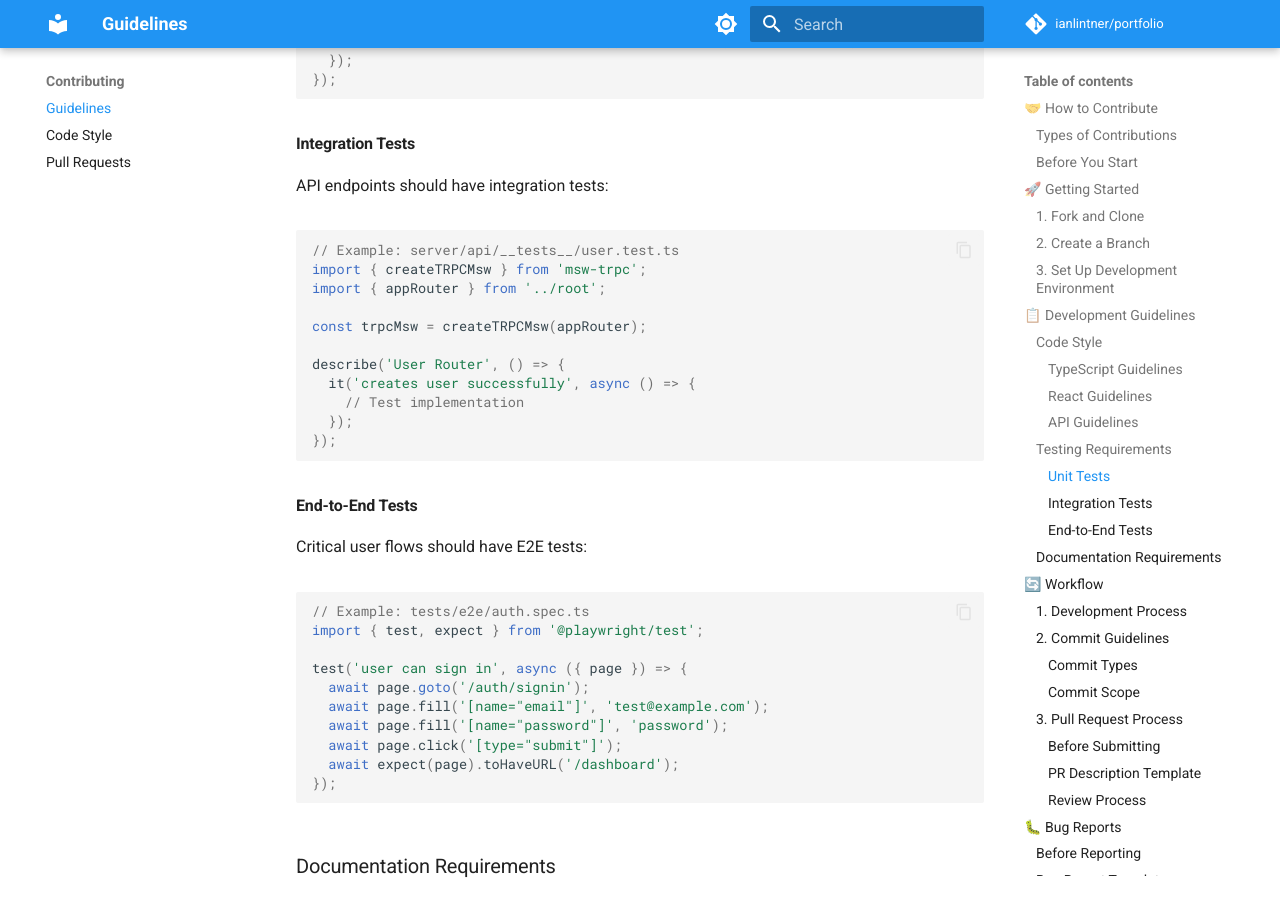
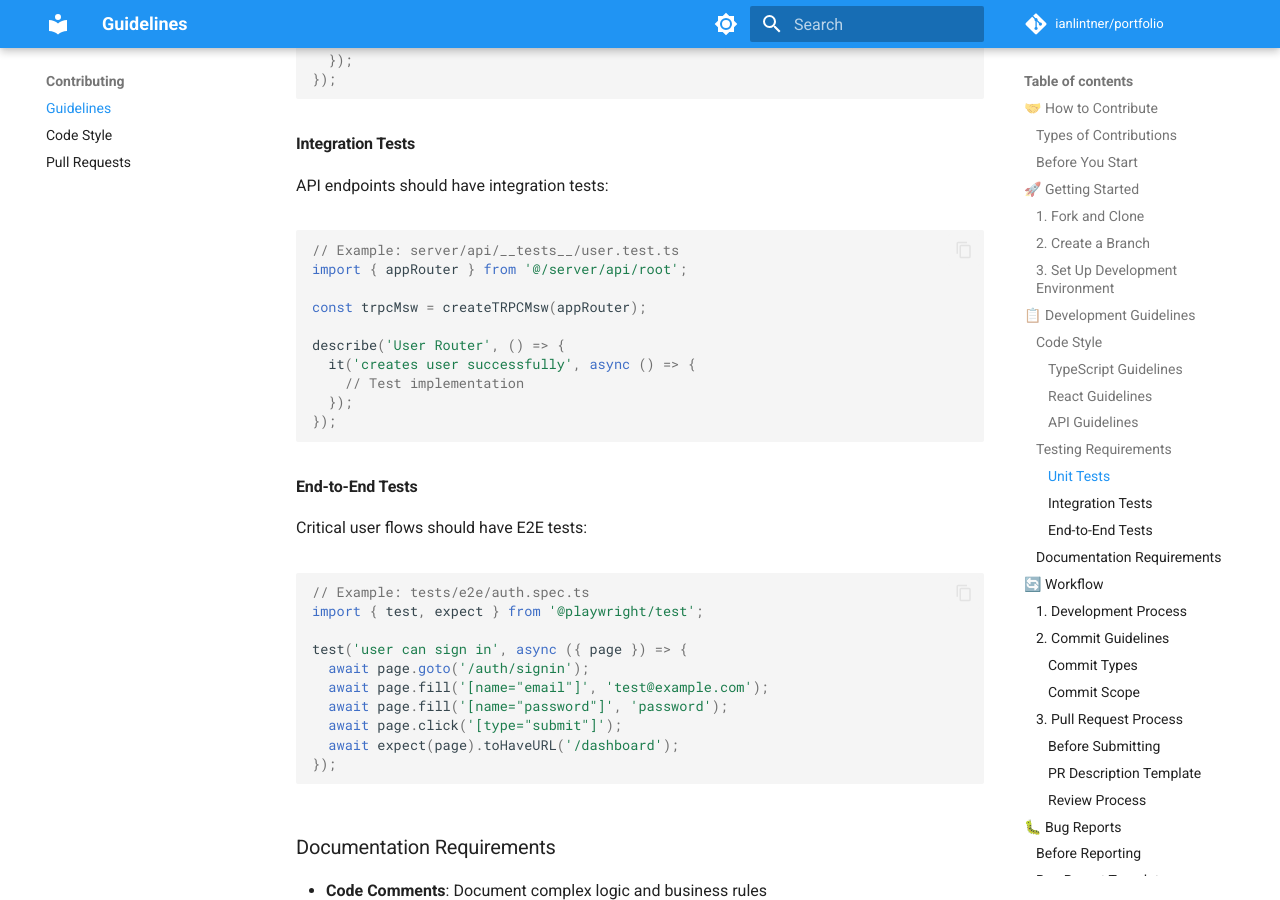
Before and after one commit to ianlintner/portfolio, an MkDocs documentation site: the page built from docs/contributing/guidelines.md, in a window 1280 px wide and 900 px high, scrolled down 3998 px. Built offline with MkDocs 1.6.1 and Material for MkDocs 9.7.7, drawn with Linux system fonts in a browser that asks for light colours; comment, search, counter and statistics services are not loaded.

Commit message:
Update docs/contributing/guidelines.md
Co-authored-by: Copilot <175728472+Copilot@users.noreply.github.com>

````diff
--- a/docs/contributing/guidelines.md
+++ b/docs/contributing/guidelines.md
@@ -181,8 +181,7 @@ API endpoints should have integration tests:
 
 ```typescript
 // Example: server/api/__tests__/user.test.ts
-import { createTRPCMsw } from 'msw-trpc';
-import { appRouter } from '../root';
+import { appRouter } from '@/server/api/root';
 
 const trpcMsw = createTRPCMsw(appRouter);
 
````
